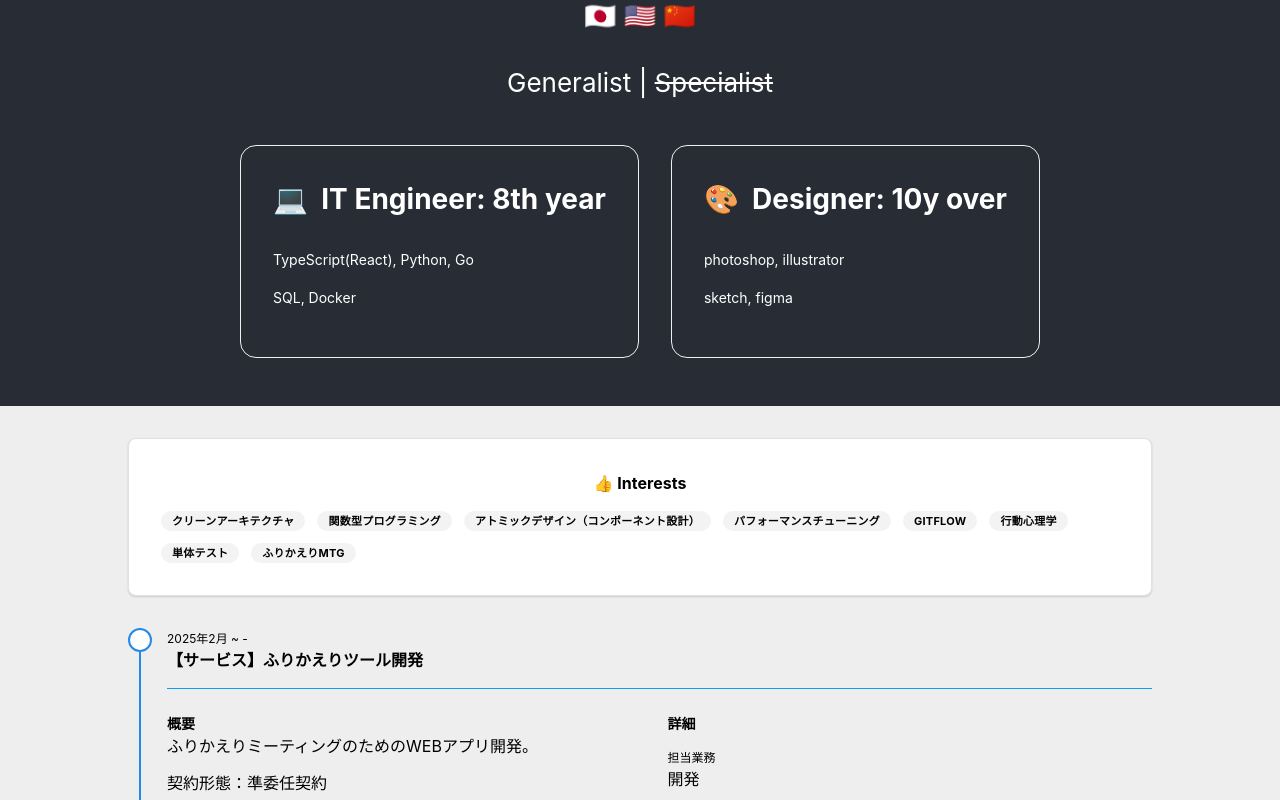
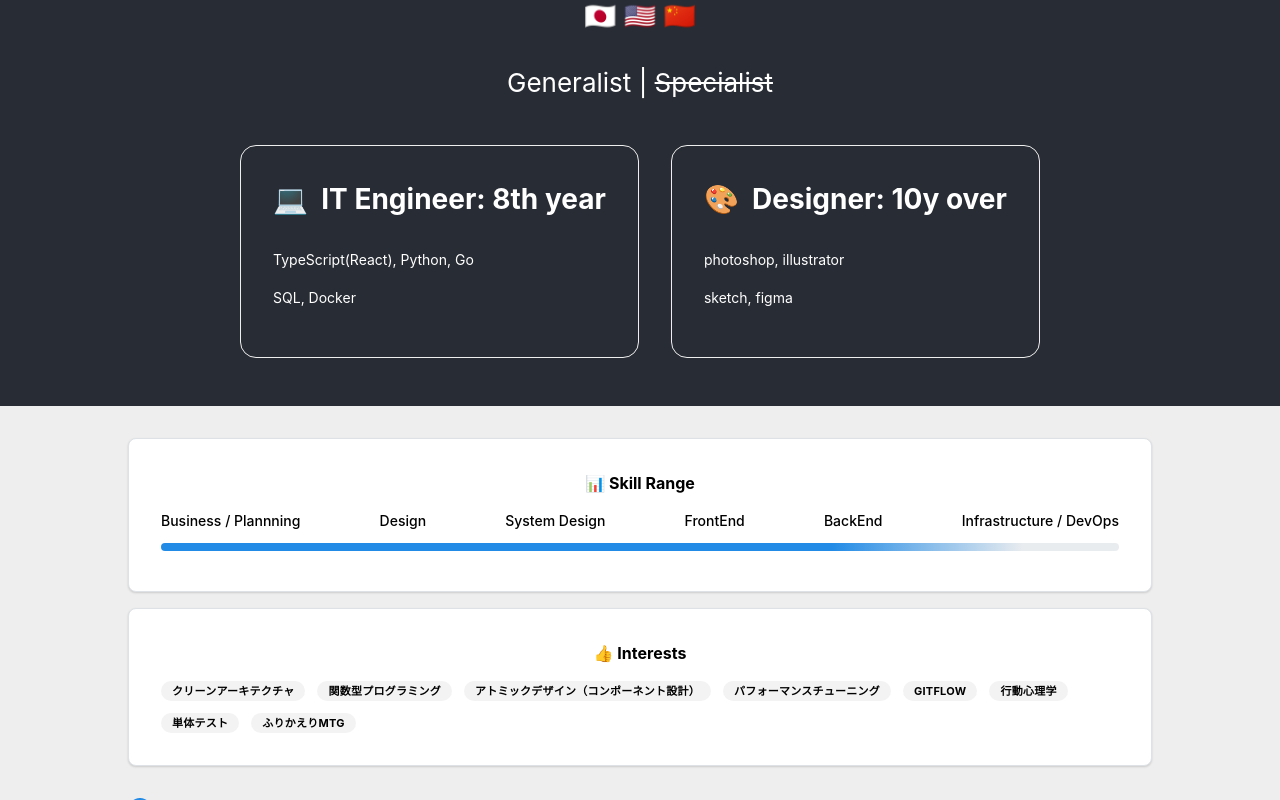
Before and after one commit to TakakiMoriguchi/takaki-moriguchi-career, a React (Create React App) app: page / in a window 1280 px wide. Shown: the part 410-1210 px from the top of the page. Built offline with nearby package versions, Linux system fonts and the light colour scheme.

Commit message:
feat: スキルインジケーターの実装

```diff
--- a/src/App.tsx
+++ b/src/App.tsx
@@ -68,6 +68,49 @@ function App() {
 
       <main className="App-body">
         <Grid>
+          <Grid.Col span={12}>
+            <Paper radius="md" shadow="xs" p="xl" h="100%" withBorder>
+              <Title order={5}>📊&nbsp;Skill Range</Title>
+              <Box mt="md" style={{ position: 'relative', paddingBottom: '8px' }}>
+                <div
+                  style={{
+                    display: 'flex',
+                    justifyContent: 'space-between',
+                    marginBottom: '12px',
+                  }}
+                >
+                  <Text size="sm" fw={500}>
+                    Business / Plannning
+                  </Text>
+                  <Text size="sm" fw={500}>
+                    Design
+                  </Text>
+                  <Text size="sm" fw={500}>
+                    System Design
+                  </Text>
+                  <Text size="sm" fw={500}>
+                    FrontEnd
+                  </Text>
+                  <Text size="sm" fw={500}>
+                    BackEnd
+                  </Text>
+                  <Text size="sm" fw={500}>
+                    Infrastructure / DevOps
+                  </Text>
+                </div>
+                <div
+                  style={{
+                    position: 'relative',
+                    height: '8px',
+                    background:
+                      'linear-gradient(to right, #228be6 0%, #228be6 70%, #e9ecef 90%, #e9ecef 100%)',
+                    borderRadius: '4px',
+                  }}
+                />
+              </Box>
+            </Paper>
+          </Grid.Col>
+
           <Grid.Col span={12}>
             <Paper radius="md" shadow="xs" p="xl" h="100%" withBorder>
               <Title order={5}>👍&nbsp;Interests</Title>
```
